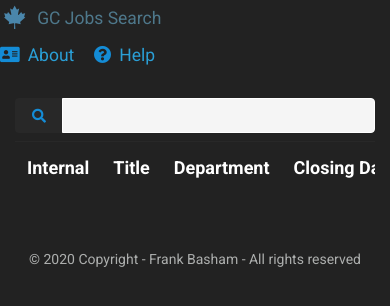
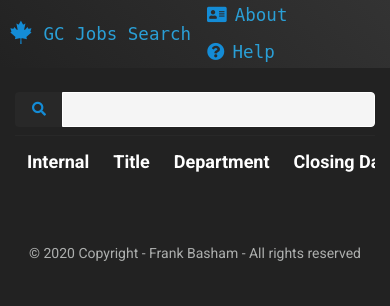
Before and after one commit to Fbasham/gcjobs, a Flask app: page / in a window 390 px wide. Shown: the top 306 px of the page. Run offline with Flask 2, Linux system fonts and the light colour scheme; data that the repository does not hold is empty; some libraries are stand-ins or nearby versions.

Commit message:
Update style.css

```diff
--- a/static/styles/style.css
+++ b/static/styles/style.css
@@ -2,12 +2,15 @@ i {
   color: #148cd6;
 }
 
-.navbar {
+nav {
+  display: flex;
+  align-items: center;
+  justify-content: space-between;
+  height: 8vh;
+  padding-left: 0.4rem;
   border-bottom: 1.5px solid white;
-}
-
-.right-group {
-  display: flex;
+  background: linear-gradient(45deg, #222, #333);
+  font-family: monospace;
 }
 
 .container {
@@ -52,7 +55,7 @@ button.btn {
 }
 
 @media screen and (max-width: 850px) {
-  .navbar {
+  nav {
     border-bottom: none;
   }
 
@@ -63,4 +66,8 @@ button.btn {
   .container {
     max-width: 100%;
   }
+
+  h4 {
+    font-size: 1.5rem;
+  }
 }
```
